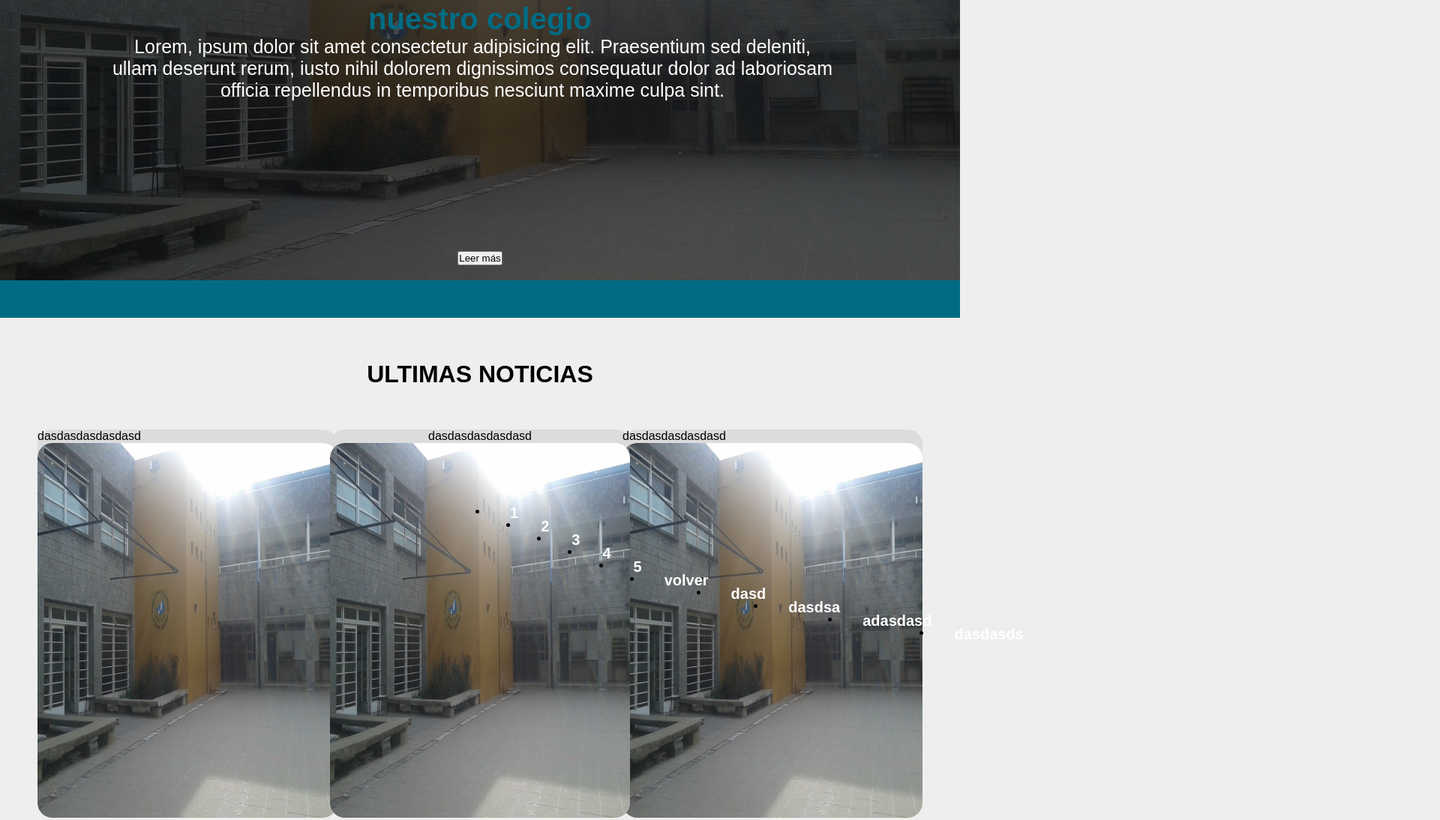
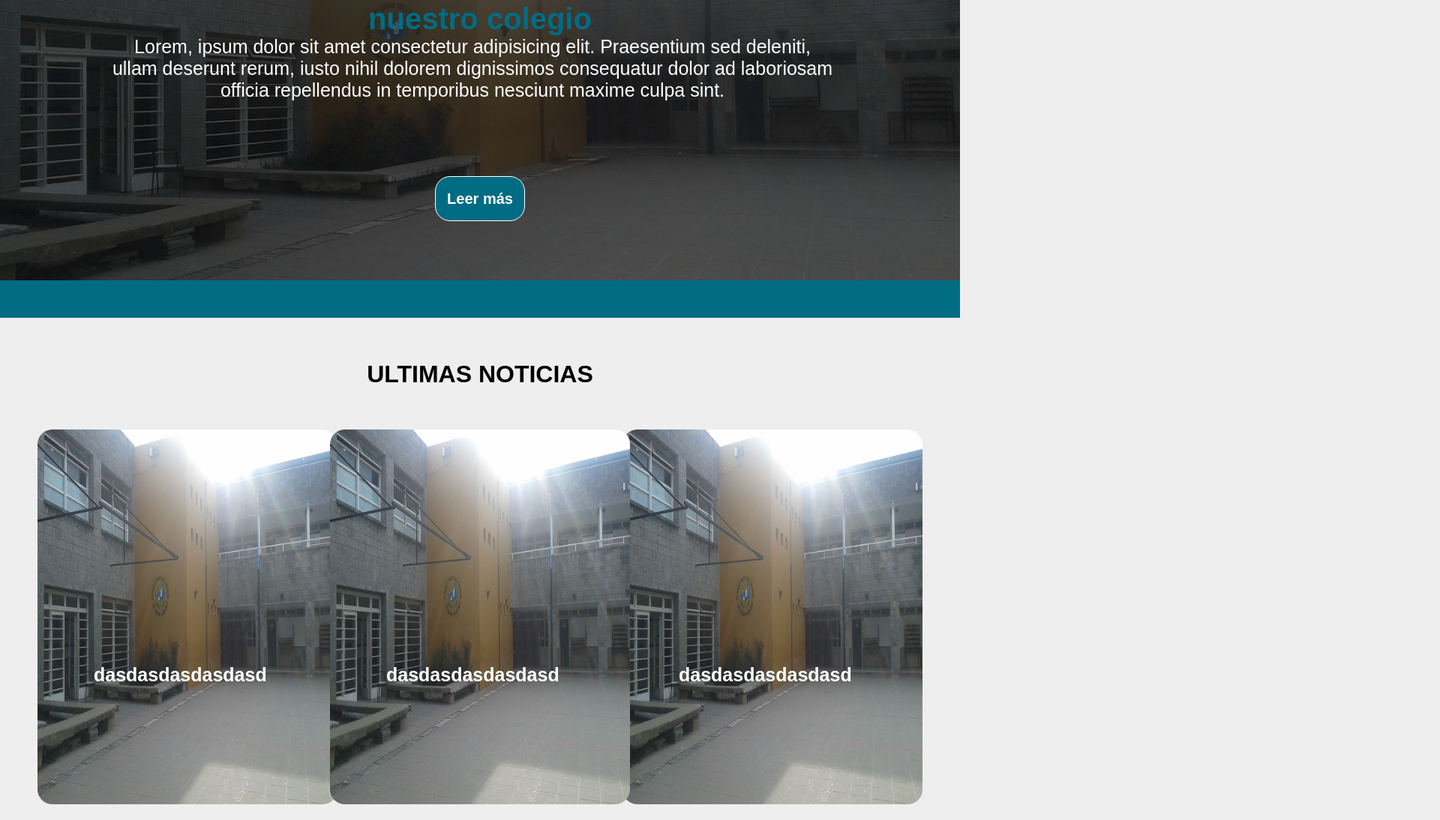
Before and after one commit to polofor/P-Bullacio, a plain HTML site: page index.html in a window 1280 px wide. Shown: the part 814-1908 px from the top of the page at 75% size, 1920 px wide, since content can reach past the window. Drawn offline with Linux system fonts and the light colour scheme.

Commit message:
Update home.css

```diff
--- a/src/css/home.css
+++ b/src/css/home.css
@@ -12,7 +12,7 @@ ul{
     width:auto;
 }
 
-ul li a{
+.cambiaColor{
     color:white;
     font-size:20px;
     font-weight:bold;
@@ -38,6 +38,7 @@ ul li a{
     z-index:-1;
 }
 .imagen{
+
     background-repeat:no-repeat;
     background-size:cover;
     width:100%;
@@ -83,3 +84,102 @@ ul li a{
     border-radius:20px/20px;
 
 }
+.tituloCards{
+    position: absolute;
+    top: 1700px;
+    padding-left: 75px;
+    color: white;
+    font-size: 25px;
+    font-weight:bolder;
+    transition: 1s;
+
+}
+.cards:hover .imgcards{
+    transform: scale(1.04);
+    transition: 1s;
+}
+.cards:hover .tituloCards{
+    transform: translateY(-200px) scale(1.1);
+    cursor:grab;
+    transition:1s;
+    z-index:2;
+}
+
+.footer{
+    height: 240px;
+    background-color: #006c84;
+    margin-top: 130px;
+}
+.ulRedes{
+    left: 35%;
+    position:absolute;
+    top:2080px;
+    list-style: none;
+    display: flex;
+}
+.ulRedes li{
+    margin-left: 30px;
+    background-color:white;
+    height: 40px;
+    width: 40px;
+    border-radius: 20px/20px;
+    border: 2px solid black;
+    transition: 0.5s;
+}
+.ulRedes li a{
+    color: black;
+    font-weight: bolder;
+
+}
+.ulRedes li:hover{
+    transform: scale(1.1) translateY(-10px);
+    background-color:rgba(0, 0, 0, 50%);
+
+}
+.ulRedes li a:hover{
+ color: white;
+}
+
+.ulFooter{
+    left: 28%;
+    position:absolute;
+    top:2150px;
+    list-style: none;
+    display: flex;
+}
+.ulFooter li{
+    margin-left: 30px;
+    font-size: 24px;
+}
+.ulFooter li a{
+    color: white;
+    text-decoration: none;
+}
+.ulFooter li a:hover{
+    opacity: 0.5;
+    transition:0.5s;
+}
+.nombreFooter{
+    height: 50px;
+    background-color:#025466;
+}
+.leerMas{
+    background-color: #006c84;
+    height: 60px;
+    width: 120px;
+    border-radius: 20px/20px;
+    color: white;
+    position: relative;
+    bottom:100px;
+    font-size: 20px;
+    font-weight: bolder;
+    border:1px solid white;
+    transition:1s;
+    z-index: 2;
+}
+.leerMass:hover{
+    background-color: #F5BE41;
+    transform: scale(1.1);
+    transition:1s;
+
+}
```
